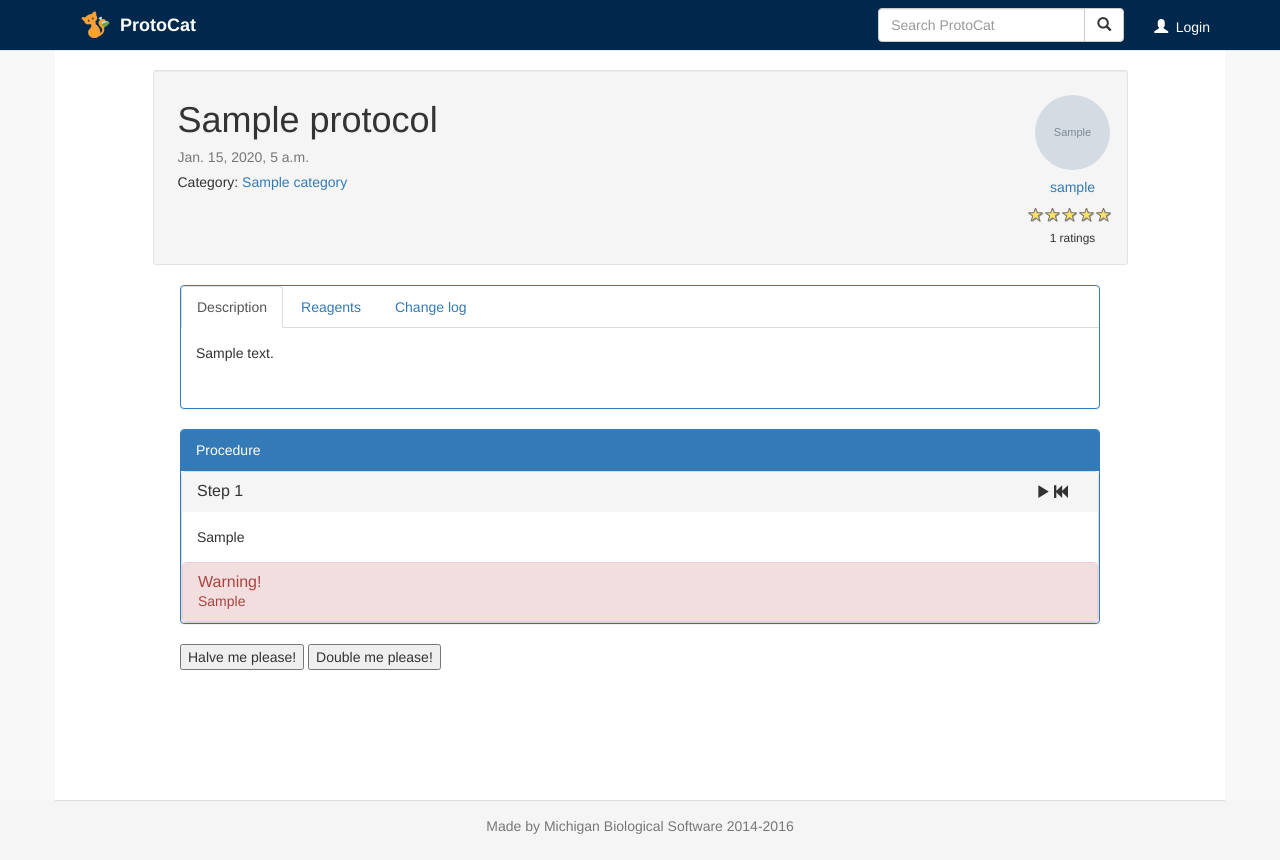
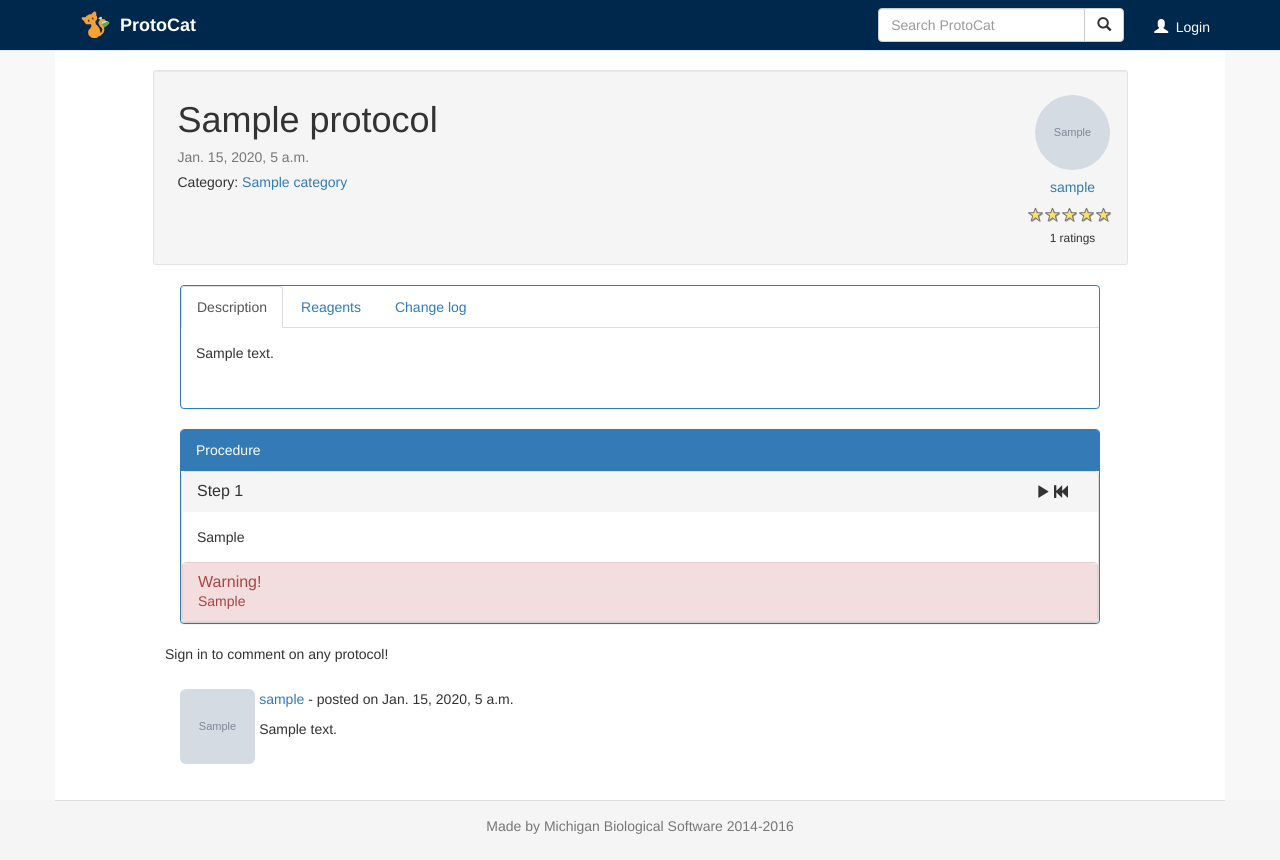
Before and after one commit to igemsoftware2017/Michigan_Software_2017_ProtoCat, a Django app: page /protocol/1/ in a window 1280 px wide. Run offline with Django 3.2, Linux system fonts and the light colour scheme; tables that the repository leaves empty hold one stand-in row (values such as "Sample post"); grey boxes marked "Sample" are stand-in pictures; some libraries are stand-ins or nearby versions.

Commit message:
Added comments to protocols

```diff
--- a/mibiosoft/protocat/models.py
+++ b/mibiosoft/protocat/models.py
@@ -239,12 +239,14 @@ class ProtocolRating(models.Model):
 	protocol = models.ForeignKey(Protocol)
 
 # allow for each user to write their own private notes on each protocol step
-class ProtocolStepNote(models.Model):
+class ProtocolComment(models.Model):
 	author = models.ForeignKey(ProfileInfo)
-	protocol_step = models.ForeignKey(ProtocolStep)
 	protocol = models.ForeignKey(Protocol)
 	upload_date = models.DateTimeField(auto_now_add = True)
 	note = models.TextField()
 
+	def __str__(self):
+		return self.note
+
 	def type(self):
 		return "Note"
--- a/mibiosoft/protocat/templates/protocol.html
+++ b/mibiosoft/protocat/templates/protocol.html
@@ -257,6 +257,21 @@ $(document).on('ready', function(){
 			}
 		});
 	});
+
+	$('#comment').submit(function(e) {
+		e.preventDefault();
+		$.ajax({
+			type: "POST",
+			url: "/submitcomment/",
+			data: $('#comment').serialize(),
+			success: function(){
+				console.log("it worked2")
+			},
+			failure: function(){
+				console.log("it failed")
+			}
+		});
+	});
 });
 
 
@@ -374,6 +389,12 @@ h5{
 								</tbody>
 							</table>
 						</div>
+						<div class="col-sm-12" style="margin-top:15px;">
+							{% if protocol_reagents.count != 0 %}
+							<button onclick="multiply_everything(0.5);">Halve me please!</button>
+							<button onclick="multiply_everything(2);">Double me please!</button>
+							{% endif %}
+						</div>
 					</div>
 					<!--h3>Intermediaries</h3>
 					<table class="table table-hover">
@@ -440,11 +461,49 @@ h5{
 	</div>
 </div>
 
-<div class="col-sm-10 col-md-offset-1">
-	{% if protocol_reagents.count != 0 %}
-	<button onclick="multiply_everything(0.5);">Halve me please!</button>
-	<button onclick="multiply_everything(2);">Double me please!</button>
-	{% endif %}
+
+<div class="col-sm-10 col-sm-offset-1" style="margin-bottom:7.5px;">
+	<div class="row">
+		{% if current_profile_info != None %}
+		<form action="/submitcomment/" method="POST" id="comment">
+			<div class="col-sm-1">
+				{% if current_profile_info.profile_image != "" %}
+				<img src="{{ current_profile_info.profile_image.url }}" width=75 height=75 alt="Image not found" class="img-rounded"/>
+				{% else %}
+				<img src="http://2014.igem.org/wiki/images/thumb/0/04/ChrisP.jpg/330px-ChrisP.jpg.png" width=45 height=45 alt="Image not found" class="img-rounded"/>
+				{% endif %}
+			</div>
+			<div class="col-sm-11">
+				<textarea name="comment" class="form-control" style="height:75px;" placeholder="Add a comment"></textarea>
+			</div>
+			<div class="col-sm-12" style="margin-top:15px;">
+				<input type="submit" class="form-control" value="Post">
+			</div>
+			<input name="protocol_id" type="hidden" value="{{protocol.id}}">
+			{% csrf_token %}
+		</form>
+		{% else %}
+		<p>Sign in to comment on any protocol!</p>
+		{% endif %}
+	</div>
 </div>
 
+{% for comment in comments %}
+<div class="col-sm-10 col-sm-offset-1" style="margin-top:7.5px;margin-bottom:7.5px;">
+	<div class="row">
+		<div class="col-sm-1">
+			{% if comment.author.profile_image != "" %}
+			<img src="{{ comment.author.profile_image.url }}" width=75 height=75 alt="Image not found" class="img-rounded"/>
+			{% else %}
+			<img src="http://2014.igem.org/wiki/images/thumb/0/04/ChrisP.jpg/330px-ChrisP.jpg.png" width=45 height=45 alt="Image not found" class="img-rounded"/>
+			{% endif %}
+		</div>
+		<div class="col-sm-11">
+			<p><a href="/user/{{comment.author.id}}/">{{comment.author}}</a> - posted on {{comment.upload_date}}</p>
+			<p>{{comment.note}}</p>
+		</div>
+	</div>
+</div>
+{% endfor %}
+
 {% endblock %}
--- a/mibiosoft/protocat/urls.py
+++ b/mibiosoft/protocat/urls.py
@@ -23,4 +23,5 @@ urlpatterns = [
 	url(r'^upload/$', views.upload_default, name="default_upload_page"),
 	url(r'^upload/(?P<protocol_id>[0-9]+)/$', views.upload_branch, name="upload_page"),
 	url(r'^submitprotocol/$', views.submit_upload, name="submit_upload_page"),
+	url(r'^submitcomment/$', views.submit_comment, name="submit_comment_page"),
 ] + static(settings.MEDIA_URL, document_root=settings.MEDIA_ROOT)
--- a/mibiosoft/protocat/views.py
+++ b/mibiosoft/protocat/views.py
@@ -65,7 +65,7 @@ def protocol(request, protocol_id):
 	next_protocols = Protocol.objects.filter(previous_revision = protocol)
 	for next_protocol in next_protocols:
 		print(next_protocol)
-	step_notes = ProtocolStepNote.objects.filter(protocol = protocol)
+	comments = ProtocolComment.objects.filter(protocol = protocol).order_by('-upload_date')
 	try:
 		text_reagents = TextReagent.objects.get(protocol = protocol)
 	except TextReagent.DoesNotExist:
@@ -89,7 +89,7 @@ def protocol(request, protocol_id):
 		'protocol_steps': protocol_steps,
 		'protocol_reagents': protocol_reagents,
 		'next_protocols': next_protocols,
-		'step_notes': step_notes,
+		'comments': comments,
 		'text_reagents': text_reagents,
 		'aggregated_reagents': aggregated_reagents,
 		'current_profile_info': current_profile_info,
@@ -109,7 +109,7 @@ def user(request, user_id):
 		current_profile_info = None
 	user = ProfileInfo.objects.get(id = user_id)
 	user_created_protocols = Protocol.objects.filter(author = user).order_by('-upload_date')
-	user_created_notes = ProtocolStepNote.objects.filter(author = user).order_by('-upload_date')
+	user_created_notes = ProtocolComment.objects.filter(author = user).order_by('-upload_date')
 	user_rated_protocols = ProtocolRating.objects.filter(person = user).order_by('-score')
 
 	data = list(user_created_protocols) + list(user_created_notes)
@@ -458,3 +458,22 @@ def submit_upload(request):
 		'current_profile_info': current_profile_info,
 	}
 	return HttpResponseRedirect('/')
+
+def submit_comment(request):
+	current_profile_info = request.user
+	if (not current_profile_info.is_anonymous() and request.POST['comment'] != ""):
+		current_profile_info = ProfileInfo.objects.get(user = current_profile_info)
+		comment = request.POST['comment']
+		protocol_id = request.POST['protocol_id']
+		protocol = Protocol.objects.get(id = protocol_id)
+
+		try:
+			proto_comment = ProtocolComment(author = current_profile_info, protocol = protocol, note = comment)
+			proto_comment.save()
+		except:
+			pass
+	context = {
+		'title': 'ProtoCat',
+		'current_profile_info': current_profile_info,
+	}
+	return render(request, 'index.html', context)
```
Also changed, not shown: mibiosoft/protocat/admin.py (+4 -4 lines).
